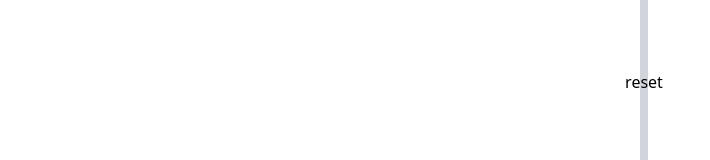
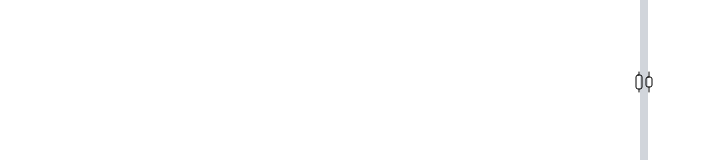
Before and after one commit to skyheat/carrot-editor, a Next.js app: page / in a window 1280 px wide. Shown: the part 318-478 px from the top of the page, without its empty margins (0-710 px from the left). Built offline with nearby package versions, Linux system fonts and the light colour scheme.

Commit message:
destructuring

```diff
--- a/src/components/TextEditor/index.tsx
+++ b/src/components/TextEditor/index.tsx
@@ -1,54 +1,35 @@
-import { useState, useRef, useEffect } from "react";
+import React, { useState } from "react";
 import ReactMarkdown from "react-markdown";
 import remarkGfm from "remark-gfm";
 import "github-markdown-css/github-markdown.css";
+import { useTabIndentation } from "@/hooks/useTabIndentation";
+import { useResize } from "@/hooks/useResize";
+import WidthControlDivider from "../WidthControlDivider";
 
 const TextEditor = () => {
-  const [markdownText, setMarkdownText] = useState("");
-  const [editorWidth, setEditorWidth] = useState("50%"); // Default width: 50%
-
-  const resizingRef = useRef(false);
-  const editorRef = useRef<HTMLDivElement>(null);
-
-  useEffect(() => {
-    const handleMouseMove = (event: MouseEvent) => {
-      if (resizingRef.current && editorRef.current) {
-        const newWidth =
-          event.clientX - editorRef.current.getBoundingClientRect().left;
-        setEditorWidth(`${newWidth}px`);
-      }
-    };
-
-    const handleMouseUp = () => {
-      resizingRef.current = false;
-    };
-
-    window.addEventListener("mousemove", handleMouseMove);
-    window.addEventListener("mouseup", handleMouseUp);
-
-    return () => {
-      window.removeEventListener("mousemove", handleMouseMove);
-      window.removeEventListener("mouseup", handleMouseUp);
-    };
-  }, []);
+  const [editorWidth, setEditorWidth] = useState("50%");
+  const { editorRef, resizingRef } = useResize(setEditorWidth);
+  const {
+    text: markdownText,
+    setText: setMarkdownText,
+    handleKeyDown,
+  } = useTabIndentation();
 
   return (
     <div className="flex w-screen">
       <div ref={editorRef} className="relative" style={{ width: editorWidth }}>
         <textarea
-          className=" flex relative outline-none text-black border-0 pl-2 h-full w-full resize-none"
+          className=" flex relative outline-none text-black border-0 pl-2 h-full w-full resize-none dark:bg-blackpearl"
           placeholder="Write your markdown here..."
           onChange={(e) => setMarkdownText(e.target.value)}
+          value={markdownText}
+          onKeyDown={handleKeyDown}
         />
       </div>
-      <div
-        onMouseDown={() => (resizingRef.current = true)}
-        className="flex items-center justify-center bg-gray-300 cursor-ew-resize w-2 h-[desiredHeightHere]"
-      >
-        <button className="z-0" onClick={() => setEditorWidth("50%")}>
-          reset
-        </button>
-      </div>
+      <WidthControlDivider
+        onReset={() => setEditorWidth("50%")}
+        resizingRef={resizingRef}
+      />
       <div className="markdown-body overflow-y-auto pl-2 grow">
         <ReactMarkdown
           remarkPlugins={[remarkGfm]}
--- /dev/null
+++ b/src/components/WidthControlDivider/index.tsx
@@ -0,0 +1,44 @@
+import React from "react";
+
+interface WidthControlDividerProps {
+  onReset: () => void;
+  resizingRef: React.MutableRefObject<boolean>;
+}
+
+const WidthControlDivider = ({
+  onReset,
+  resizingRef,
+}: WidthControlDividerProps) => {
+  return (
+    <div
+      onMouseDown={(e) => {
+        e.preventDefault();
+        resizingRef.current = true;
+      }}
+      className="flex items-center justify-center bg-gray-300 cursor-ew-resize w-2"
+    >
+      <button className="z-0" onClick={onReset}>
+        <svg
+          xmlns="http://www.w3.org/2000/svg"
+          width="24"
+          height="24"
+          viewBox="0 0 24 24"
+          fill="none"
+          stroke="currentColor"
+          strokeWidth="1"
+          strokeLinecap="round"
+          strokeLinejoin="round"
+        >
+          <rect width="6" height="14" x="4" y="5" rx="2" />
+          <rect width="6" height="10" x="14" y="7" rx="2" />
+          <path d="M17 22v-5" />
+          <path d="M17 7V2" />
+          <path d="M7 22v-3" />
+          <path d="M7 5V2" />
+        </svg>
+      </button>
+    </div>
+  );
+};
+
+export default WidthControlDivider;
--- /dev/null
+++ b/src/hooks/useResize.tsx
@@ -0,0 +1,33 @@
+import { useEffect, useRef } from "react";
+
+export const useResize = (
+  setEditorWidth: React.Dispatch<React.SetStateAction<string>>
+) => {
+  const resizingRef = useRef(false);
+  const editorRef = useRef<HTMLDivElement>(null);
+
+  useEffect(() => {
+    const handleMouseMove = (event: MouseEvent) => {
+      event.preventDefault();
+      if (resizingRef.current && editorRef.current) {
+        const newWidth =
+          event.clientX - editorRef.current.getBoundingClientRect().left;
+        setEditorWidth(`${newWidth}px`);
+      }
+    };
+
+    const handleMouseUp = () => {
+      resizingRef.current = false;
+    };
+
+    window.addEventListener("mousemove", handleMouseMove);
+    window.addEventListener("mouseup", handleMouseUp);
+
+    return () => {
+      window.removeEventListener("mousemove", handleMouseMove);
+      window.removeEventListener("mouseup", handleMouseUp);
+    };
+  }, [setEditorWidth]);
+
+  return { editorRef, resizingRef };
+};
--- /dev/null
+++ b/src/hooks/useTabIndentation.tsx
@@ -0,0 +1,22 @@
+import { useState } from "react";
+
+export const useTabIndentation = (initialValue = "") => {
+  const [text, setText] = useState(initialValue);
+
+  const handleKeyDown = (e: React.KeyboardEvent<HTMLTextAreaElement>) => {
+    if (e.key === "Tab") {
+      e.preventDefault();
+      const start = e.currentTarget.selectionStart;
+      const end = e.currentTarget.selectionEnd;
+      const spaces = "    ";
+      const newValue = text.substring(0, start) + spaces + text.substring(end);
+
+      setText(newValue);
+
+      e.currentTarget.selectionStart = e.currentTarget.selectionEnd =
+        start + spaces.length;
+    }
+  };
+
+  return { text, setText, handleKeyDown };
+};
--- a/tailwind.config.ts
+++ b/tailwind.config.ts
@@ -1,20 +1,24 @@
-import type { Config } from 'tailwindcss'
+import type { Config } from "tailwindcss";
 
 const config: Config = {
   content: [
-    './src/pages/**/*.{js,ts,jsx,tsx,mdx}',
-    './src/components/**/*.{js,ts,jsx,tsx,mdx}',
-    './src/app/**/*.{js,ts,jsx,tsx,mdx}',
+    "./src/pages/**/*.{js,ts,jsx,tsx,mdx}",
+    "./src/components/**/*.{js,ts,jsx,tsx,mdx}",
+    "./src/app/**/*.{js,ts,jsx,tsx,mdx}",
   ],
+  darkMode: "media",
   theme: {
     extend: {
+      colors: {
+        blackpearl: "#181A1B",
+      },
       backgroundImage: {
-        'gradient-radial': 'radial-gradient(var(--tw-gradient-stops))',
-        'gradient-conic':
-          'conic-gradient(from 180deg at 50% 50%, var(--tw-gradient-stops))',
+        "gradient-radial": "radial-gradient(var(--tw-gradient-stops))",
+        "gradient-conic":
+          "conic-gradient(from 180deg at 50% 50%, var(--tw-gradient-stops))",
       },
     },
   },
   plugins: [],
-}
-export default config
+};
+export default config;
```
